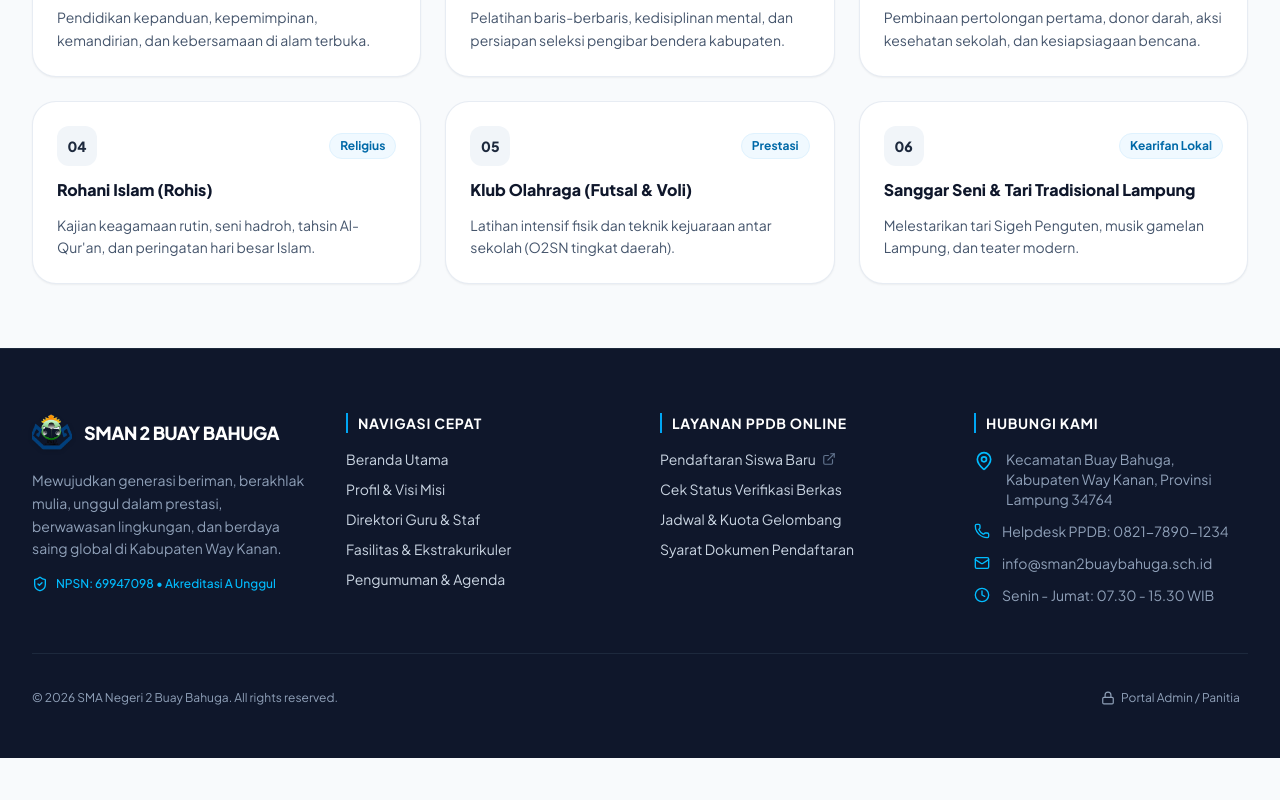
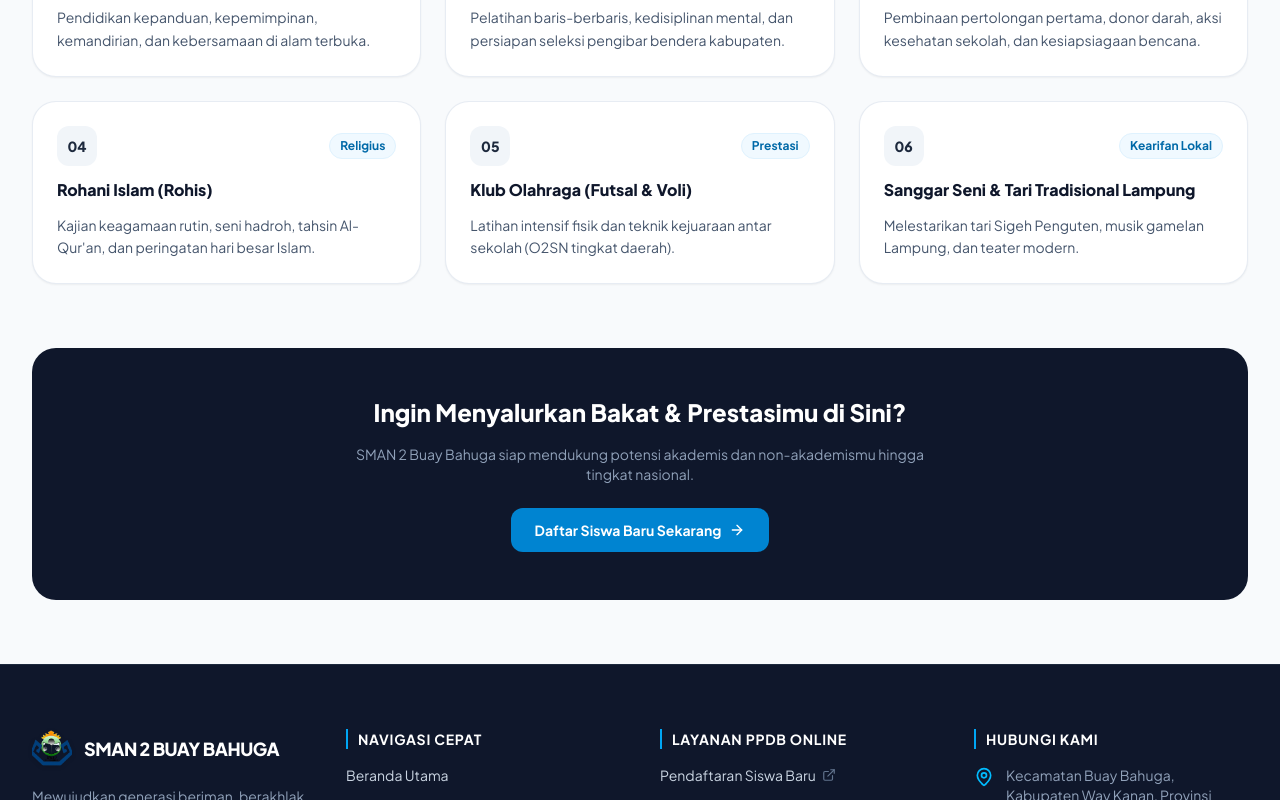
Before and after one commit to dharmamudita/smanegeri2buaybahuga, a Next.js app: page /fasilitas in a window 1280 px wide. Shown: the part 1249-2049 px from the top of the page. Before the commit the page ends 2007 px from the top, so only its background shows below. Built offline with nearby package versions, Linux system fonts and the light colour scheme; no server answers.

Commit message:
feat(fasilitas): add id=fasilitas and id=ekstrakurikuler scroll anchors with PPDB call-to-action

```diff
--- a/src/app/fasilitas/page.tsx
+++ b/src/app/fasilitas/page.tsx
@@ -10,8 +10,10 @@ import {
   ShieldCheck,
   Compass,
   Users,
-  Sparkles
+  Sparkles,
+  ArrowRight
 } from "lucide-react";
+import Link from "next/link";
 
 export const metadata: Metadata = {
   title: "Fasilitas & Ekstrakurikuler",
@@ -113,7 +115,7 @@ export default function FasilitasPage() {
         </div>
 
         {/* Section 1: Fasilitas Sarana Prasarana */}
-        <div className="space-y-6">
+        <div id="fasilitas" className="space-y-6 scroll-mt-24">
           <div className="border-b border-slate-200 pb-4 flex items-center justify-between">
             <div>
               <h2 className="text-2xl font-extrabold text-slate-900">
@@ -155,7 +157,7 @@ export default function FasilitasPage() {
         </div>
 
         {/* Section 2: Ekstrakurikuler */}
-        <div className="space-y-6">
+        <div id="ekstrakurikuler" className="space-y-6 scroll-mt-24">
           <div className="border-b border-slate-200 pb-4 flex items-center justify-between">
             <div>
               <h2 className="text-2xl font-extrabold text-slate-900">
@@ -190,6 +192,23 @@ export default function FasilitasPage() {
           </div>
         </div>
 
+        {/* CTA to PPDB */}
+        <div className="rounded-3xl bg-slate-900 text-white p-8 sm:p-12 text-center space-y-4">
+          <h3 className="text-2xl font-extrabold">Ingin Menyalurkan Bakat & Prestasimu di Sini?</h3>
+          <p className="text-sm text-slate-400 max-w-xl mx-auto">
+            SMAN 2 Buay Bahuga siap mendukung potensi akademis dan non-akademismu hingga tingkat nasional.
+          </p>
+          <div className="pt-2">
+            <Link
+              href="/ppdb"
+              className="inline-flex items-center gap-2 px-6 py-3 rounded-xl bg-sky-600 hover:bg-sky-500 text-white font-bold text-sm transition"
+            >
+              <span>Daftar Siswa Baru Sekarang</span>
+              <ArrowRight className="w-4 h-4" />
+            </Link>
+          </div>
+        </div>
+
       </div>
     </div>
   );
```
